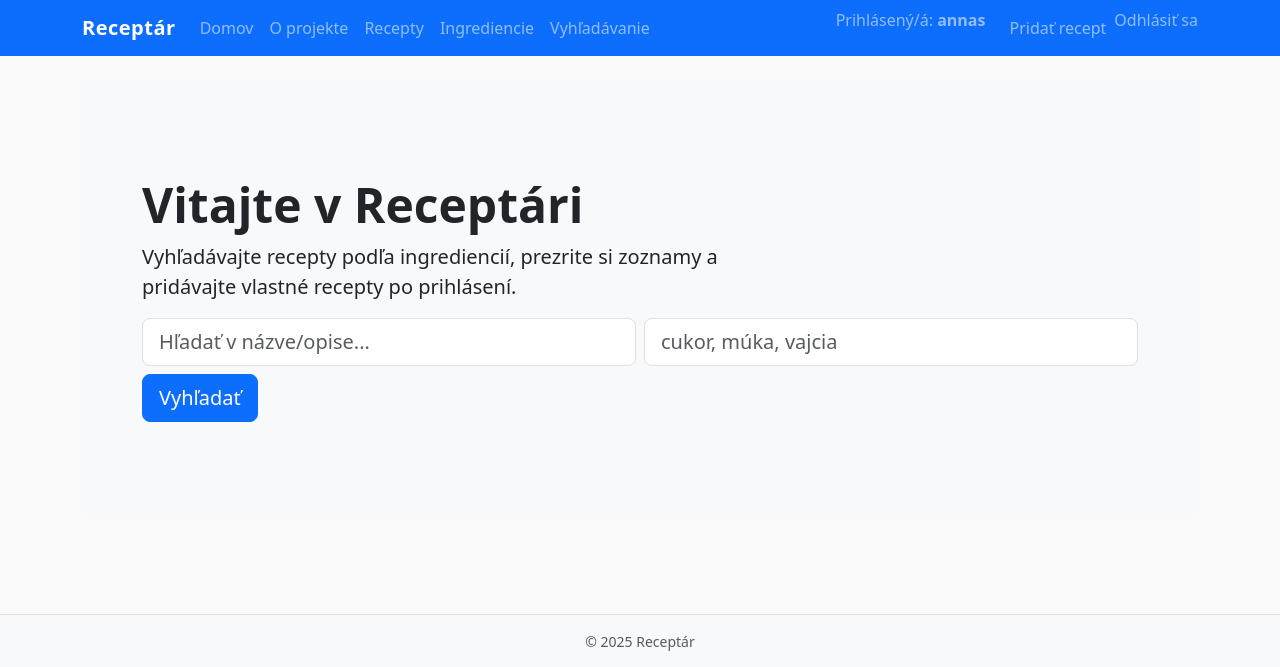
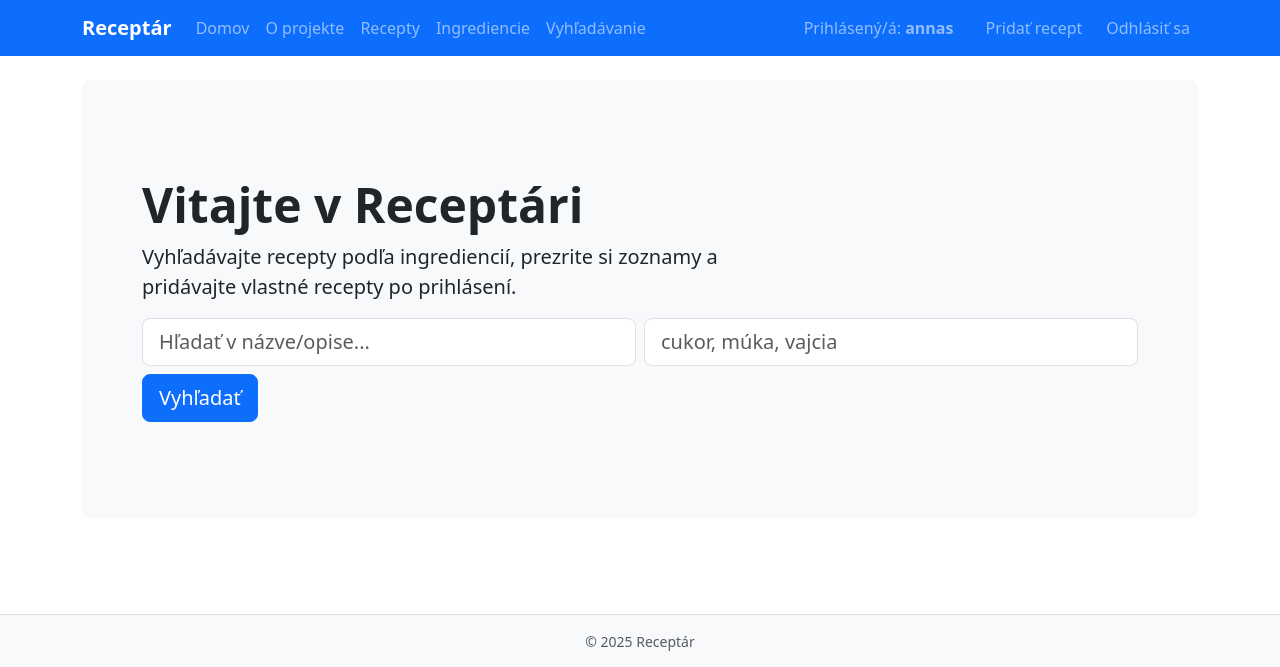
Before and after one commit to SelianAnna/Project_Receptar, a Django app: page / in a window 1280 px wide. Shown: the top 667 px of the page. Run offline with Django 4.2, Linux system fonts and the light colour scheme; a user stored in the database is signed in.

Commit message:
working version panel fixed

```diff
--- a/static/css/styles.css
+++ b/static/css/styles.css
@@ -1,3 +1,9 @@
-body { background-color: #fafafa; }
-.navbar-brand { letter-spacing: 0.5px; }
-.card-img-top { object-fit: cover; height: 180px; }
+/* Nezalamuj položky na pravej strane navbaru a vyrovnaj baseline */
+.navbar-nav.auth {
+  flex-wrap: nowrap;
+  gap: .5rem;
+}
+.navbar .navbar-text,
+.navbar .nav-link {
+  white-space: nowrap;
+}
--- a/templates/base.html
+++ b/templates/base.html
@@ -17,7 +17,9 @@
     <button class="navbar-toggler" type="button" data-bs-toggle="collapse" data-bs-target="#nav" aria-label="Toggle navigation">
       <span class="navbar-toggler-icon"></span>
     </button>
+
     <div id="nav" class="collapse navbar-collapse">
+      <!-- Ľavá strana -->
       <ul class="navbar-nav me-auto mb-2 mb-lg-0">
         <li class="nav-item"><a class="nav-link" href="{% url 'home' %}">Domov</a></li>
         <li class="nav-item"><a class="nav-link" href="{% url 'about' %}">O projekte</a></li>
@@ -26,21 +28,17 @@
         <li class="nav-item"><a class="nav-link" href="{% url 'recipes:search' %}">Vyhľadávanie</a></li>
       </ul>
 
-      <ul class="navbar-nav">
+      <!-- Pravá strana (nezalamovať, centrovať vertikálne, malé medzery) -->
+      <ul class="navbar-nav ms-auto align-items-center auth">
         {% if user.is_authenticated %}
           <li class="nav-item">
-            <span class="navbar-text me-3">
-              Prihlásený/á: <strong>{{ user.username }}</strong>
-            </span>
+            <span class="navbar-text me-3">Prihlásený/á: <strong>{{ user.username }}</strong></span>
           </li>
-          <li class="nav-item"><a class="nav-link" href="{% url 'recipes:create' %}">Pridať recept</a></li>
-
-          <!-- Odhlásenie cez POST (vyhne sa 405) -->
           <li class="nav-item">
-            <form method="post" action="{% url 'logout' %}" class="d-inline">
-              {% csrf_token %}
-              <button type="submit" class="btn btn-link nav-link p-0">Odhlásiť sa</button>
-            </form>
+            <a class="nav-link" href="{% url 'recipes:create' %}">Pridať recept</a>
+          </li>
+          <li class="nav-item">
+            <a class="nav-link" href="#" id="logout-link">Odhlásiť sa</a>
           </li>
         {% else %}
           <li class="nav-item"><a class="nav-link" href="{% url 'login' %}">Prihlásiť sa</a></li>
@@ -50,6 +48,11 @@
     </div>
   </div>
 </nav>
+
+<!-- Skrytý POST formulár na logout (kvôli 405 v Django 5) -->
+<form id="logout-form" method="post" action="{% url 'logout' %}" class="d-none">
+  {% csrf_token %}
+</form>
 
 <main class="py-4">
   <div class="container">
@@ -67,6 +70,17 @@
 </footer>
 
 <script src="https://cdn.jsdelivr.net/npm/bootstrap@5.3.3/dist/js/bootstrap.bundle.min.js"></script>
+<script>
+  document.addEventListener('DOMContentLoaded', function() {
+    var link = document.getElementById('logout-link');
+    if (link) {
+      link.addEventListener('click', function (e) {
+        e.preventDefault();
+        document.getElementById('logout-form').submit();
+      });
+    }
+  });
+</script>
 {% block extra_js %}{% endblock %}
 </body>
 </html>
```
